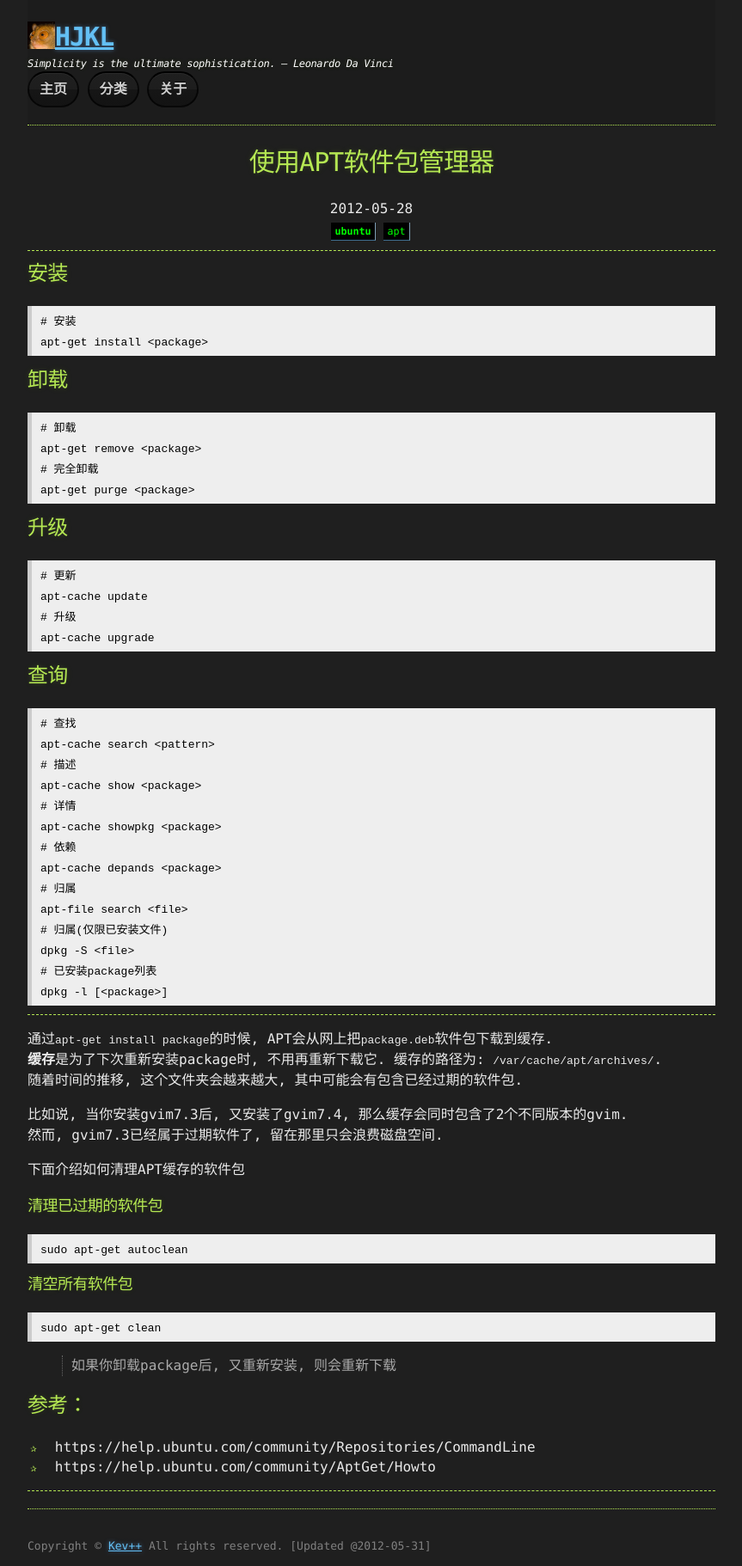
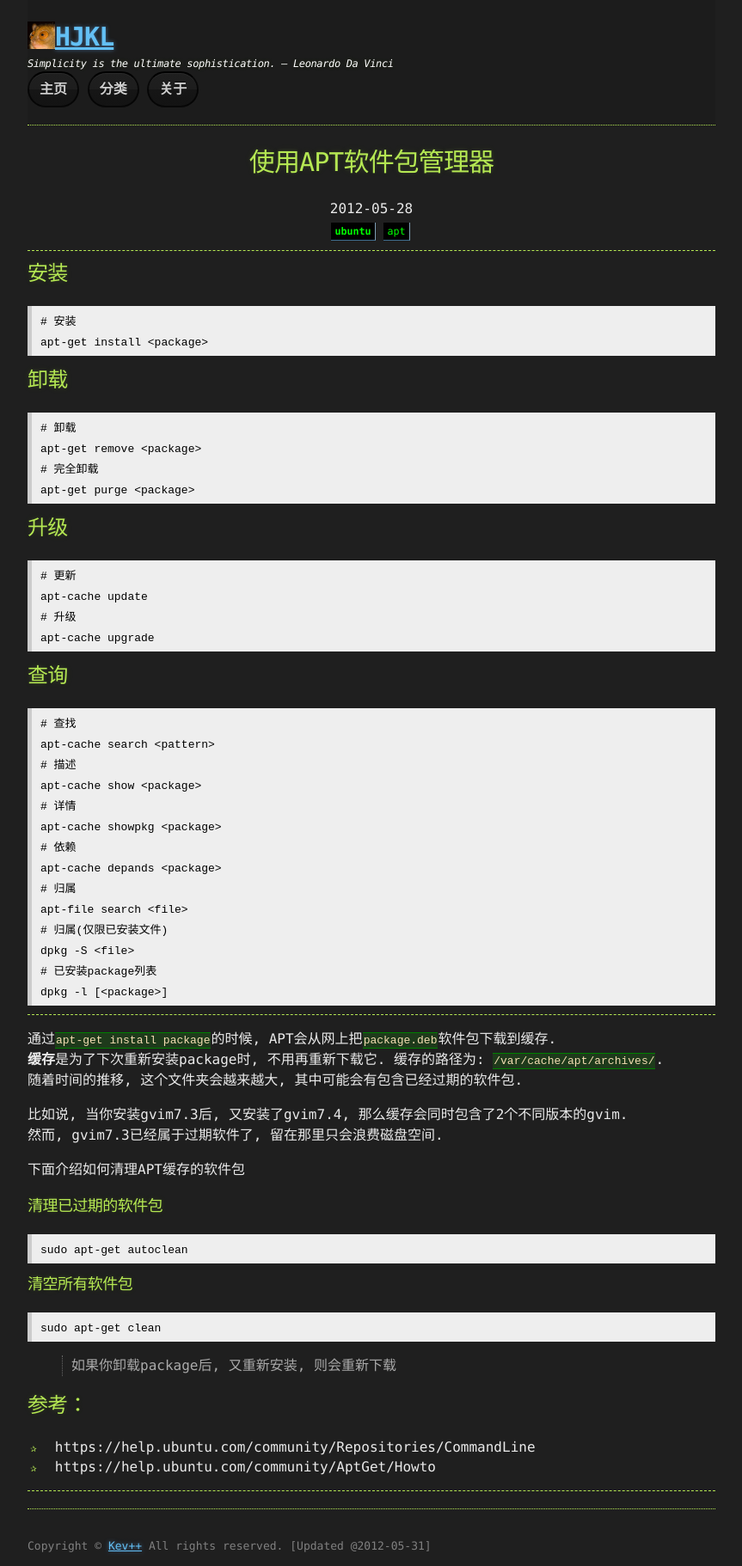
Before and after one commit to gotovoid/hjkl, a Jekyll site: the page built from _posts/2012-05-28-ubuntu-apt.md, in a window 1280 px wide. Shown: the whole page at 86% size, without its empty margins (208-1071 px from the left). Built offline with Jekyll 4.4.1, drawn with Linux system fonts in a browser that asks for light colours; Markdown is read by kramdown in place of the engine named in the settings.

Commit message:
style code

```diff
--- a/css/stylesheet.css
+++ b/css/stylesheet.css
@@ -146,6 +146,15 @@ blockquote {
     color: #aaa;
     padding-left: 10px;
     border-left: 1px dotted #666;
+}
+
+p code {
+    background-color: rgba(28, 255, 0, 0.12);
+    border-color: green;
+    border-style: solid;
+    border-width: 1px 0;
+    color: wheat;
+    padding: 1px;
 }
 
 pre {
```
